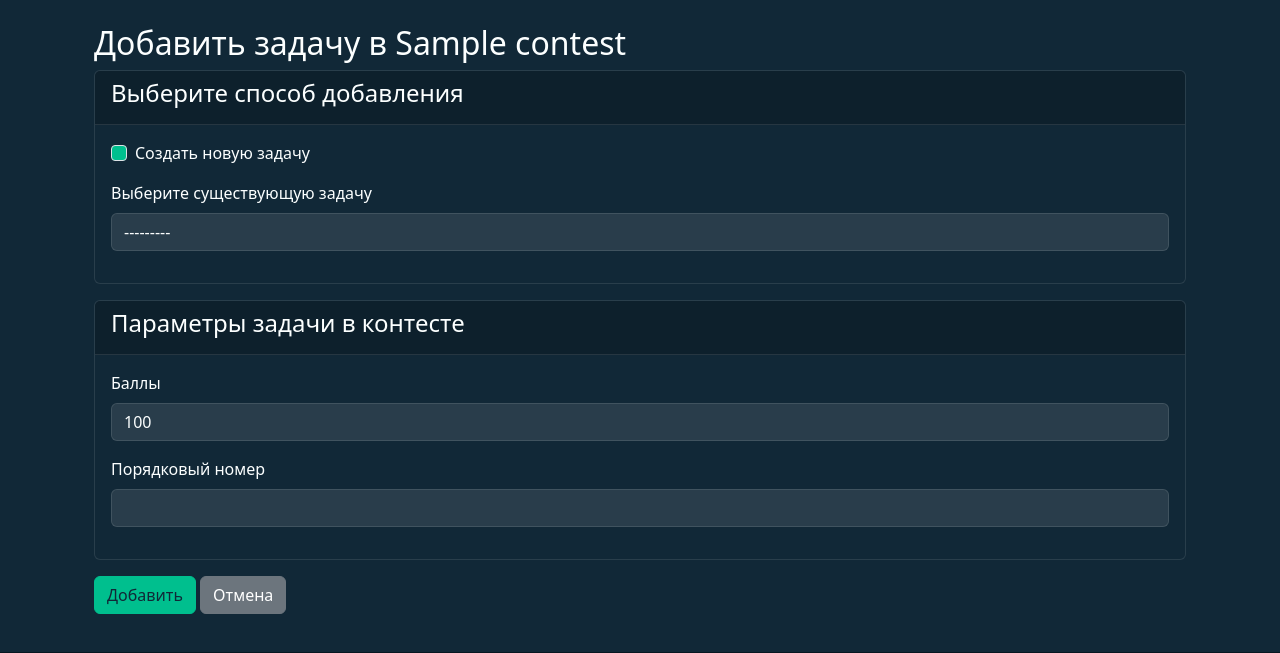
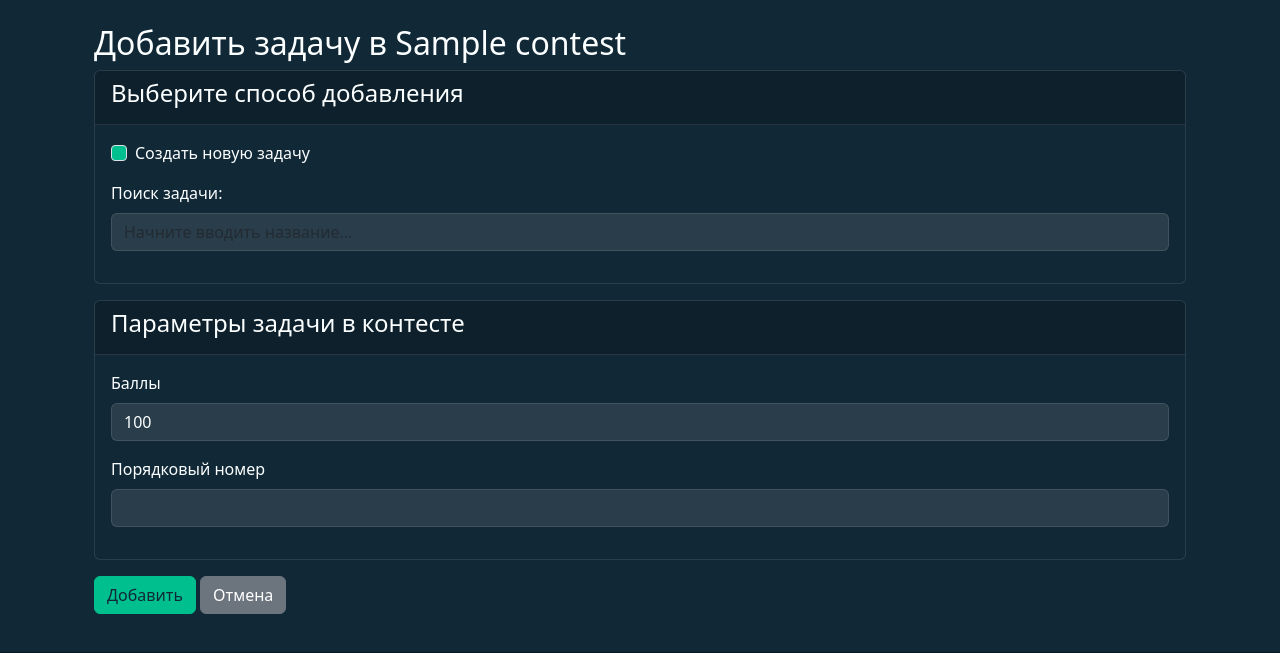
Before and after one commit to py-cyber/YandexCourseDjango2025, a Django app: page /contests/1/problems/add/ in a window 1280 px wide. Shown: the part 76-729 px from the top of the page. Run offline with Django 5.2, Linux system fonts and the light colour scheme; a user stored in the database is signed in; tables that the repository leaves empty hold one stand-in row (values such as "Sample post"); grey boxes marked "Sample" are stand-in pictures; some libraries are stand-ins or nearby versions.

Commit message:
add better search

```diff
--- a/clash_of_code/templates/contests/add_problem.html
+++ b/clash_of_code/templates/contests/add_problem.html
@@ -23,9 +23,9 @@
 
                 <div id="existing-problem" {% if form.new_problem.value %}style="display:none;"{% endif %}>
                     <div class="mb-3">
-                        <label for="{{ form.problem.id_for_label }}" class="form-label">Выберите существующую задачу</label>
-                        {{ form.problem }}
-                        {{ form.problem.errors }}
+                        <label for="problem-search" class="form-label">Поиск задачи:</label>
+                        <input type="text" id="problem-search" class="form-control"
+                               placeholder="Начните вводить название...">
                     </div>
                 </div>
 
@@ -87,14 +87,15 @@
         <a href="{% url 'contests:detail' pk=contest.pk %}" class="btn btn-secondary">Отмена</a>
     </form>
 </div>
+{% endblock %}
 
+{% block extra_js %}
 <script>
 document.getElementById('{{ form.new_problem.id_for_label }}').addEventListener('change', function() {
     const newProblem = this.checked;
     document.getElementById('existing-problem').style.display = newProblem ? 'none' : 'block';
     document.getElementById('new-problem').style.display = newProblem ? 'block' : 'none';
 
-    // Делаем поле problem необязательным при создании новой задачи
     document.getElementById('{{ form.problem.id_for_label }}').required = !newProblem;
 });
 </script>
```
